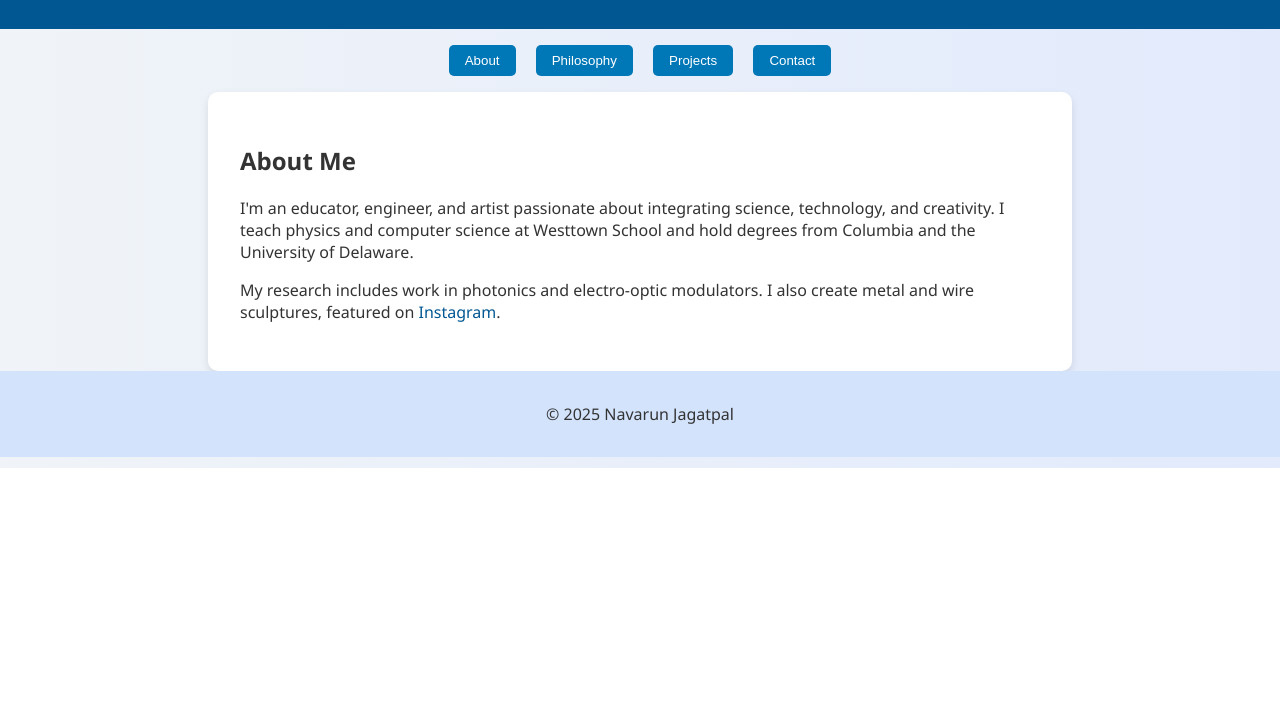
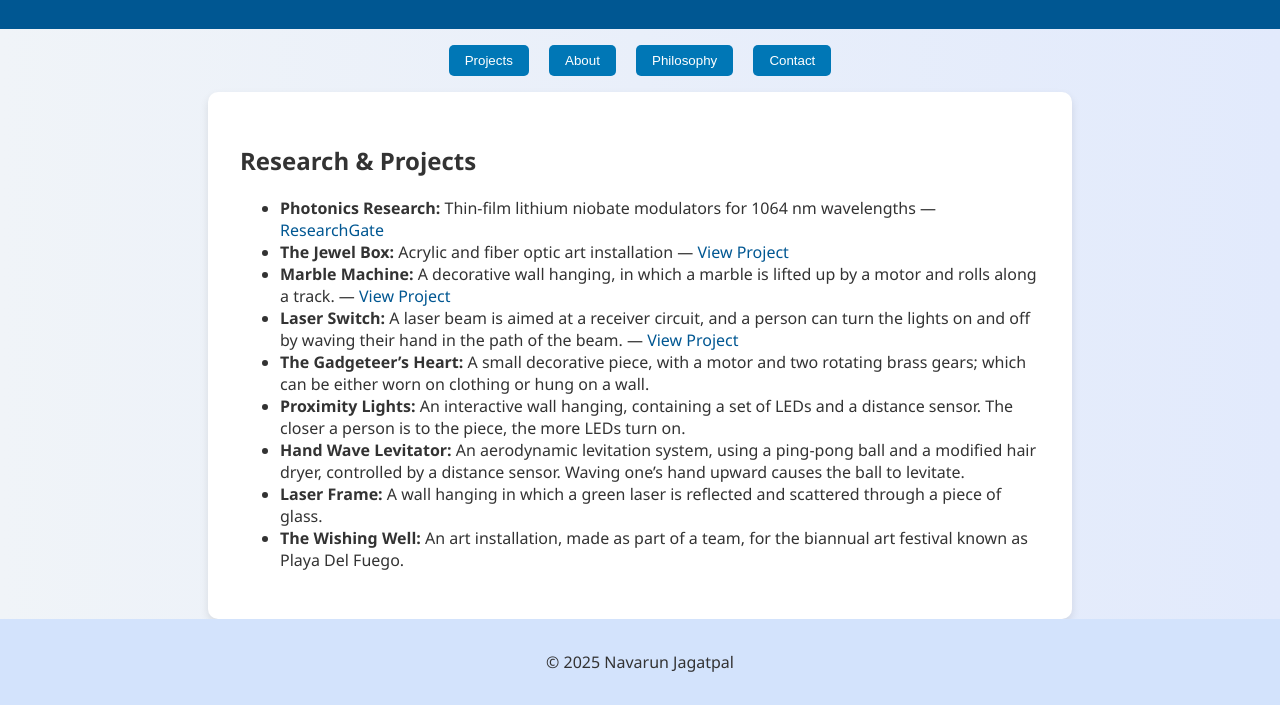
Before and after one commit to navjagatpal/navjagatpal.github.io, a plain HTML site: page index.html in a window 1280 px wide. Shown: the part 332-1037 px from the top of the page. Before the commit the page ends 800 px from the top, so only its background shows below. Drawn offline with Linux system fonts and the light colour scheme.

Commit message:
5-22-2025

```diff
--- a/index.html
+++ b/index.html
@@ -14,13 +14,13 @@
   </header>
 
   <nav>
+    <button onclick="showSection('projects')">Projects</button>
     <button onclick="showSection('about')">About</button>
     <button onclick="showSection('philosophy')">Philosophy</button>
-    <button onclick="showSection('projects')">Projects</button>
     <button onclick="showSection('contact')">Contact</button>
   </nav>
 
-  <section id="about" class="active">
+  <section id="about">
     <h2>About Me</h2>
     <p>I'm an educator, engineer, and artist passionate about integrating science, technology, and creativity. I teach physics and computer science at Westtown School and hold degrees from Columbia and the University of Delaware.</p>
     <p>My research includes work in photonics and electro-optic modulators. I also create metal and wire sculptures, featured on <a href="https://instagram.com/navjagmetalart" target="_blank">Instagram</a>.</p>
@@ -31,11 +31,19 @@
     <p>I aim to make science accessible and engaging through inclusive, real-world education that inspires curiosity and application.</p>
   </section>
 
-  <section id="projects">
+  <section id="projects" class="active">
     <h2>Research & Projects</h2>
     <ul>
       <li><strong>Photonics Research:</strong> Thin-film lithium niobate modulators for 1064 nm wavelengths — <a href="https://www.researchgate.net/profile/Navarun-Jagatpal" target="_blank">ResearchGate</a></li>
       <li><strong>The Jewel Box:</strong> Acrylic and fiber optic art installation — <a href="https://sites.udel.edu/art-in-science/project/the-jewel-box/" target="_blank">View Project</a></li>
+      <li><strong>Marble Machine:</strong> A decorative wall hanging, in which a marble is lifted up by a motor and rolls along a track. — <a href="https://www.youtube.com/watch?v=wqtLnFWsSA0" target="_blank">View Project</a>
+      <li><strong>Laser Switch:</strong> A laser beam is aimed at a receiver circuit, and a person can turn the lights on and off by waving their hand in the path of the beam. — <a href="https://www.youtube.com/watch?v=BRgAQUy8PVg" target="_blank">View Project</a>
+      <li><strong>The Gadgeteer’s Heart:</strong> A small decorative piece, with a motor and two rotating brass gears; which can be either worn on clothing or hung on a wall.
+      <li><strong>Proximity Lights:</strong> An interactive wall hanging, containing a set of LEDs and a distance sensor. The closer a person is to the piece, the more LEDs turn on.
+      <li><strong>Hand Wave Levitator:</strong> An aerodynamic levitation system, using a ping-pong ball and a modified hair dryer, controlled by a distance sensor. Waving one’s hand upward causes the ball to levitate.
+      <li><strong>Laser Frame:</strong> A wall hanging in which a green laser is reflected and scattered through a piece of glass.
+      <li><strong>The Wishing Well:</strong> An art installation, made as part of a team, for the biannual art festival known as Playa Del Fuego.
+
     </ul>
   </section>
 
```
